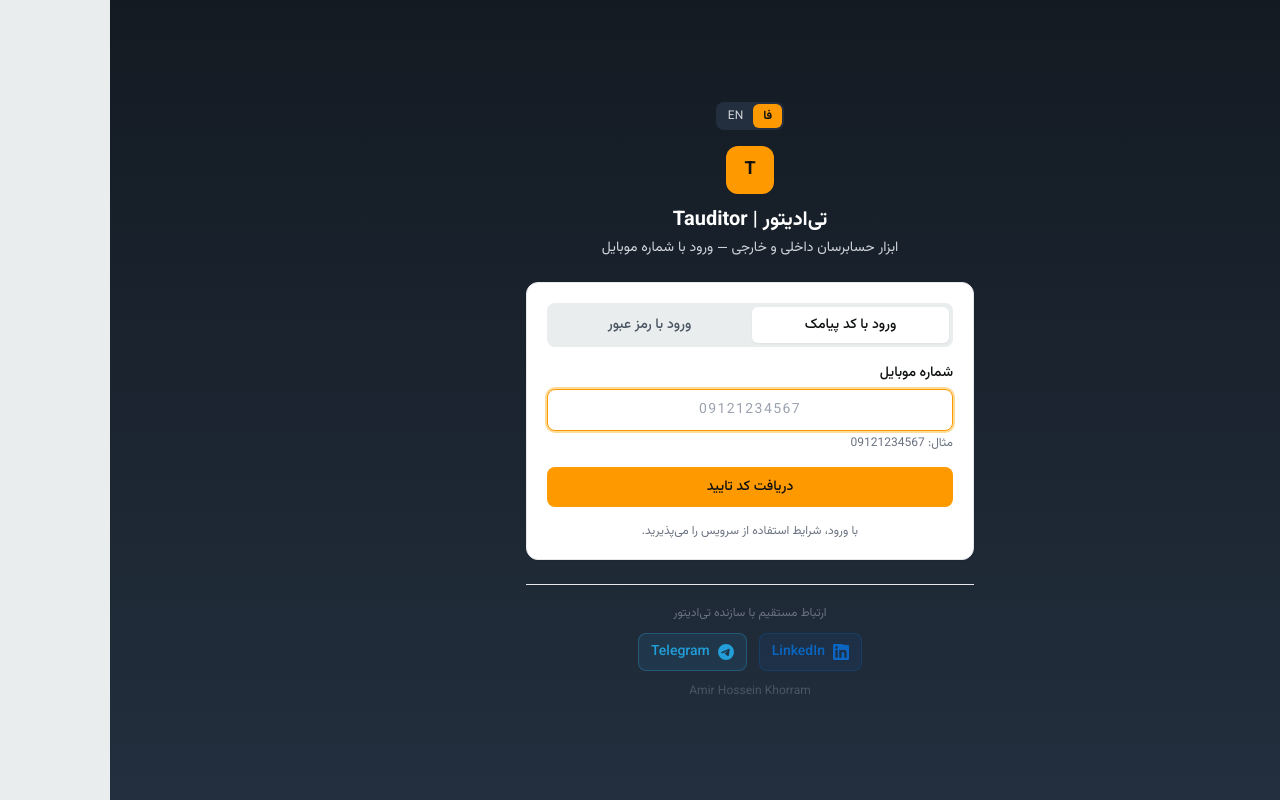
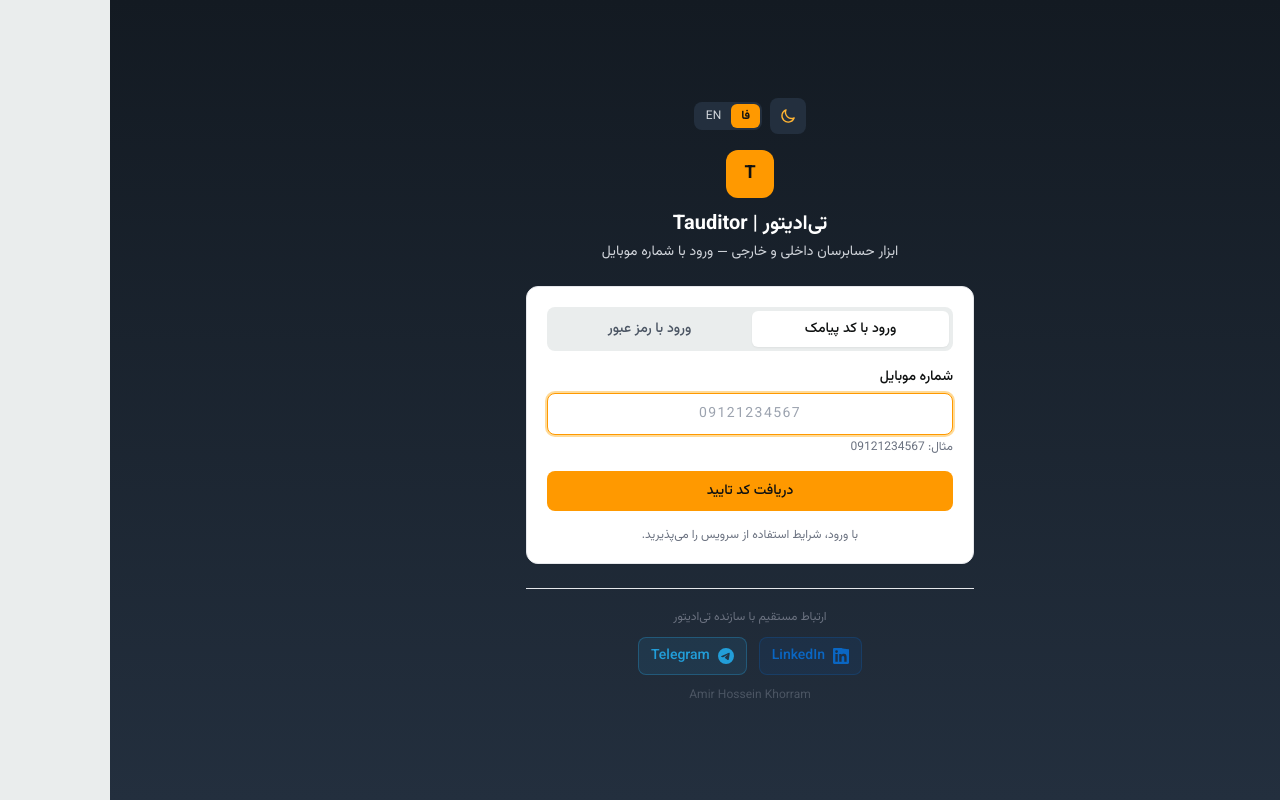
Before and after one commit to AmirKhorram7/Tools-of-Auditor, a Next.js app in the folder frontend/: page /login in a window 1280 px wide. Built offline with nearby package versions, Linux system fonts and the light colour scheme; no server answers.

Commit message:
Dark Mode

```diff
--- a/frontend/src/app/(app)/dashboard/page.tsx
+++ b/frontend/src/app/(app)/dashboard/page.tsx
@@ -7,6 +7,7 @@
 import { apiFetch, apiList } from "@/lib/api";
 import { displayName, useAuth } from "@/lib/auth";
 import { LanguageSwitch, useI18n } from "@/lib/i18n";
+import { ThemeToggle } from "@/lib/theme";
 import { type Project } from "@/lib/types";
 import type { WorkDashboard } from "@/lib/work";
 
@@ -83,7 +84,10 @@
               {profile?.job_title || t("dash.pickService")}
             </p>
             </div>
-            <LanguageSwitch />
+            <div className="flex items-center gap-2">
+              <ThemeToggle />
+              <LanguageSwitch />
+            </div>
           </div>
         </div>
         <div className="mt-4 flex flex-wrap gap-2">
--- a/frontend/src/app/globals.css
+++ b/frontend/src/app/globals.css
@@ -1,6 +1,29 @@
 @tailwind base;
 @tailwind components;
 @tailwind utilities;
+
+/*
+  Amazon-family surfaces.
+  Light: #eaeded canvas, white cards, #0f1111 ink.
+  Dark: charcoal navy — same family as header/nav (#232f3e / #37475a),
+  not true black. Cards sit a step lighter than the page. Orange stays.
+*/
+:root {
+  --ta-bg: #eaeded;
+  --ta-ink: #0f1111;
+  --ta-card: #ffffff;
+  --ta-border: #d5d9d9;
+  --ta-muted: #565959;
+}
+
+html.dark {
+  color-scheme: dark;
+  --ta-bg: #2a3644;
+  --ta-ink: #f3f4f6;
+  --ta-card: #354454;
+  --ta-border: #4d5d70;
+  --ta-muted: #c5cbd3;
+}
 
 @layer base {
   body {
@@ -11,6 +34,106 @@
   html[lang="en"] body {
     font-family: var(--font-inter), "Segoe UI", Arial, sans-serif;
   }
+}
+
+/* Practical dark remap for existing light utilities — header navy stays. */
+html.dark .bg-white {
+  background-color: var(--ta-card);
+}
+html.dark button.bg-white {
+  background-color: #ffffff;
+  color: #0f1111;
+}
+html.dark .text-link {
+  color: #7dc4d0;
+}
+html.dark .bg-surface {
+  background-color: var(--ta-bg);
+}
+html.dark .text-ink {
+  color: var(--ta-ink);
+}
+html.dark .text-gray-400,
+html.dark .text-gray-500,
+html.dark .text-gray-600 {
+  color: var(--ta-muted);
+}
+html.dark .text-navy-800,
+html.dark .text-navy-700,
+html.dark .text-navy-900 {
+  color: #e8edf3;
+}
+html.dark .text-gray-700,
+html.dark .text-gray-800,
+html.dark .text-gray-900 {
+  color: var(--ta-ink);
+}
+html.dark .border-gray-100,
+html.dark .border-gray-200,
+html.dark .border-gray-300 {
+  border-color: var(--ta-border);
+}
+html.dark .bg-gray-50,
+html.dark .bg-gray-50\/60 {
+  background-color: #24303c;
+}
+html.dark .hover\:bg-surface:hover {
+  background-color: #3d4d5f;
+}
+html.dark .hover\:bg-gray-50:hover,
+html.dark .hover\:bg-gray-100:hover {
+  background-color: #3d4d5f;
+}
+html.dark .hover\:bg-white:hover {
+  background-color: #3d4d5f;
+}
+html.dark .divide-gray-100 > :not([hidden]) ~ :not([hidden]) {
+  border-color: var(--ta-border);
+}
+html.dark .shadow-sm,
+html.dark .shadow-md,
+html.dark .shadow-lg,
+html.dark .shadow-xl {
+  --tw-shadow-color: rgb(0 0 0 / 0.45);
+}
+
+/* Orange CTAs keep Amazon dark ink — never invert the T / primary buttons. */
+html.dark .bg-brand-500.text-ink,
+html.dark .bg-brand-500 .text-ink {
+  color: #0f1111;
+}
+html.dark .hover\:bg-red-50:hover,
+html.dark .bg-red-50 {
+  background-color: rgb(127 29 29 / 0.28);
+}
+
+html.dark .rich-content {
+  color: var(--ta-ink);
+}
+html.dark .rich-content:empty::before {
+  color: #8b939e;
+}
+html.dark .rich-content a {
+  color: #7dc4d0;
+}
+html.dark .rich-content th {
+  background: #3d4d5f;
+  color: #f3f4f6;
+}
+html.dark .rich-content th,
+html.dark .rich-content td {
+  border-color: #4d5d70;
+}
+html.dark .rich-content blockquote {
+  color: var(--ta-muted);
+}
+html.dark .rich-content a.step-mention {
+  background: #3d4d5f;
+  color: #d5deea;
+}
+html.dark .rich-content a.step-mention:hover {
+  background: #4a5c70;
+  color: #ffffff;
 }
 
 .rich-content {
--- a/frontend/src/app/layout.tsx
+++ b/frontend/src/app/layout.tsx
@@ -4,6 +4,7 @@
 
 import { AuthProvider } from "@/lib/auth";
 import { LocaleProvider } from "@/lib/i18n";
+import { ThemeProvider, type Theme } from "@/lib/theme";
 
 import "./globals.css";
 
@@ -103,22 +104,26 @@
   const cookieStore = await cookies();
   const raw = cookieStore.get("ta_locale")?.value;
   const initialLocale = raw === "en" ? "en" : "fa";
+  const rawTheme = cookieStore.get("ta_theme")?.value;
+  const initialTheme: Theme = rawTheme === "dark" ? "dark" : "light";
 
   return (
     <html
       lang={initialLocale}
       dir={initialLocale === "fa" ? "rtl" : "ltr"}
-      className={`${vazirmatn.variable} ${inter.variable}`}
+      className={`${vazirmatn.variable} ${inter.variable}${initialTheme === "dark" ? " dark" : ""}`}
       suppressHydrationWarning
     >
       <body className="min-h-screen antialiased">
         <script
           dangerouslySetInnerHTML={{
-            __html: `try{var l=localStorage.getItem("ta_locale");if(l==="en"||l==="fa"){document.documentElement.lang=l==="en"?"en":"fa";document.documentElement.dir=l==="en"?"ltr":"rtl";document.cookie="ta_locale="+l+";path=/;max-age=31536000;SameSite=Lax";}}catch(e){}`,
+            __html: `try{var d=document.documentElement;var l=localStorage.getItem("ta_locale");if(l==="en"||l==="fa"){d.lang=l==="en"?"en":"fa";d.dir=l==="en"?"ltr":"rtl";document.cookie="ta_locale="+l+";path=/;max-age=31536000;SameSite=Lax";}var th=localStorage.getItem("ta_theme");if(th!=="light"&&th!=="dark"){th=(document.cookie.match(/(?:^|; )ta_theme=([^;]*)/)||[])[1];}if(th==="dark"||th==="light"){document.cookie="ta_theme="+th+";path=/;max-age=31536000;SameSite=Lax";d.style.colorScheme=th;if(th==="dark")d.classList.add("dark");else d.classList.remove("dark");}}catch(e){}`,
           }}
         />
         <LocaleProvider initialLocale={initialLocale}>
-          <AuthProvider>{children}</AuthProvider>
+          <ThemeProvider initialTheme={initialTheme}>
+            <AuthProvider>{children}</AuthProvider>
+          </ThemeProvider>
         </LocaleProvider>
       </body>
     </html>
--- a/frontend/src/app/login/page.tsx
+++ b/frontend/src/app/login/page.tsx
@@ -8,6 +8,7 @@
 import { ApiError, apiFetch } from "@/lib/api";
 import { useAuth } from "@/lib/auth";
 import { LanguageSwitch, useI18n } from "@/lib/i18n";
+import { ThemeToggle } from "@/lib/theme";
 
 type AuthResponse = {
   access: string;
@@ -151,7 +152,8 @@
   return (
     <main className="flex min-h-screen items-center justify-center bg-gradient-to-b from-navy-900 to-navy-800 p-4">
       <div className="w-full max-w-md">
-        <div className="mb-4 flex justify-center">
+        <div className="mb-4 flex items-center justify-center gap-2">
+          <ThemeToggle />
           <LanguageSwitch />
         </div>
         <div className="mb-6 text-center">
--- a/frontend/src/lib/i18n.tsx
+++ b/frontend/src/lib/i18n.tsx
@@ -40,6 +40,8 @@
   "nav.workHomeShort": "پیشخوان",
   "lang.fa": "فارسی",
   "lang.en": "English",
+  "theme.toDark": "حالت تیره",
+  "theme.toLight": "حالت روشن",
 
   "common.create": "ساخت",
   "common.add": "افزودن",
@@ -844,6 +846,8 @@
   "nav.workHomeShort": "Home",
   "lang.fa": "فارسی",
   "lang.en": "English",
+  "theme.toDark": "Dark mode",
+  "theme.toLight": "Light mode",
 
   "common.create": "Create",
   "common.add": "Add",
--- /dev/null
+++ b/frontend/src/lib/theme.tsx
@@ -0,0 +1,139 @@
+"use client";
+
+import {
+  createContext,
+  useCallback,
+  useContext,
+  useEffect,
+  useMemo,
+  useState,
+  type ReactNode,
+} from "react";
+
+import { useI18n } from "@/lib/i18n";
+
+export type Theme = "light" | "dark";
+
+const STORAGE_KEY = "ta_theme";
+const COOKIE_KEY = "ta_theme";
+const COOKIE_MAX_AGE = 60 * 60 * 24 * 365;
+
+type ThemeState = {
+  theme: Theme;
+  setTheme: (theme: Theme) => void;
+  toggleTheme: () => void;
+};
+
+const ThemeContext = createContext<ThemeState | null>(null);
+
+function applyTheme(theme: Theme) {
+  const root = document.documentElement;
+  root.classList.toggle("dark", theme === "dark");
+  root.style.colorScheme = theme;
+  try {
+    window.localStorage.setItem(STORAGE_KEY, theme);
+    document.cookie = `${COOKIE_KEY}=${theme};path=/;max-age=${COOKIE_MAX_AGE};SameSite=Lax`;
+  } catch {
+    /* ignore */
+  }
+}
+
+export function ThemeProvider({
+  children,
+  initialTheme = "light",
+}: {
+  children: ReactNode;
+  initialTheme?: Theme;
+}) {
+  const [theme, setThemeState] = useState<Theme>(initialTheme);
+
+  useEffect(() => {
+    try {
+      const stored = window.localStorage.getItem(STORAGE_KEY);
+      if (stored === "light" || stored === "dark") {
+        setThemeState(stored);
+        return;
+      }
+    } catch {
+      /* ignore */
+    }
+    applyTheme(theme);
+    // Sync from storage once on mount; theme changes apply below.
+    // eslint-disable-next-line react-hooks/exhaustive-deps
+  }, []);
+
+  useEffect(() => {
+    applyTheme(theme);
+  }, [theme]);
+
+  const setTheme = useCallback((next: Theme) => {
+    setThemeState(next);
+  }, []);
+
+  const toggleTheme = useCallback(() => {
+    setThemeState((current) => (current === "dark" ? "light" : "dark"));
+  }, []);
+
+  const value = useMemo(
+    () => ({ theme, setTheme, toggleTheme }),
+    [theme, setTheme, toggleTheme],
+  );
+
+  return <ThemeContext.Provider value={value}>{children}</ThemeContext.Provider>;
+}
+
+export function useTheme() {
+  const context = useContext(ThemeContext);
+  if (!context) {
+    throw new Error("useTheme must be used inside ThemeProvider");
+  }
+  return context;
+}
+
+/** Moon / sun control beside EN–FA. */
+export function ThemeToggle() {
+  const { theme, toggleTheme } = useTheme();
+  const { t } = useI18n();
+  const dark = theme === "dark";
+
+  return (
+    <button
+      type="button"
+      onClick={toggleTheme}
+      title={dark ? t("theme.toLight") : t("theme.toDark")}
+      aria-label={dark ? t("theme.toLight") : t("theme.toDark")}
+      className={`flex size-9 items-center justify-center rounded-lg bg-navy-800 text-brand-400 transition hover:bg-navy-700 hover:text-brand-300 ${
+        dark ? "ring-1 ring-brand-500/80" : ""
+      }`}
+    >
+      {dark ? <SunIcon /> : <MoonIcon />}
+    </button>
+  );
+}
+
+function MoonIcon() {
+  return (
+    <svg viewBox="0 0 24 24" className="size-[18px]" fill="none" aria-hidden>
+      <path
+        d="M20.2 14.6A8.2 8.2 0 0 1 9.4 3.8 8.4 8.4 0 1 0 20.2 14.6Z"
+        stroke="currentColor"
+        strokeWidth="1.8"
+        strokeLinejoin="round"
+      />
+    </svg>
+  );
+}
+
+function SunIcon() {
+  return (
+    <svg viewBox="0 0 24 24" className="size-[18px]" fill="none" aria-hidden>
+      <circle cx="12" cy="12" r="4.2" stroke="currentColor" strokeWidth="1.8" />
+      <path
+        d="M12 3.2v1.8M12 19v1.8M4.7 4.7l1.3 1.3M18 18l1.3 1.3M3.2 12h1.8M19 12h1.8M4.7 19.3 6 18M18 6l1.3-1.3"
+        stroke="currentColor"
+        strokeWidth="1.8"
+        strokeLinecap="round"
+      />
+    </svg>
+  );
+}
--- a/frontend/tailwind.config.js
+++ b/frontend/tailwind.config.js
@@ -1,5 +1,6 @@
 /** @type {import('tailwindcss').Config} */
 module.exports = {
+  darkMode: "class",
   content: ["./src/**/*.{js,ts,jsx,tsx,mdx}"],
   theme: {
     extend: {
@@ -28,8 +29,9 @@
           DEFAULT: "#007185",
           hover: "#c7511f",
         },
-        ink: "#0f1111",
-        surface: "#eaeded",
+        ink: "var(--ta-ink)",
+        surface: "var(--ta-bg)",
+        card: "var(--ta-card)",
       },
       fontFamily: {
         sans: [
```
Also changed, not shown: frontend/src/components/TopBar.tsx (+53 -55 lines).
